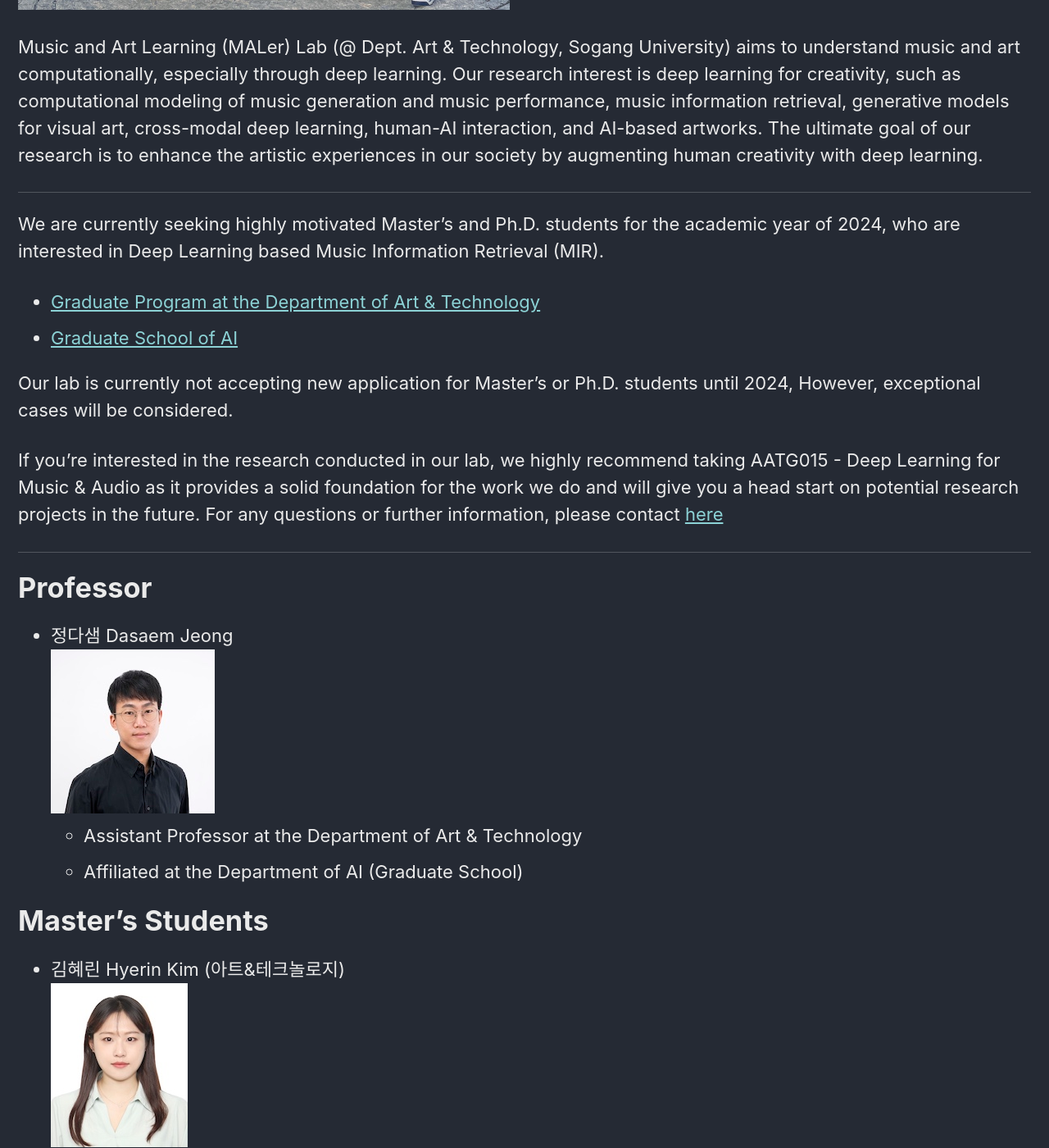
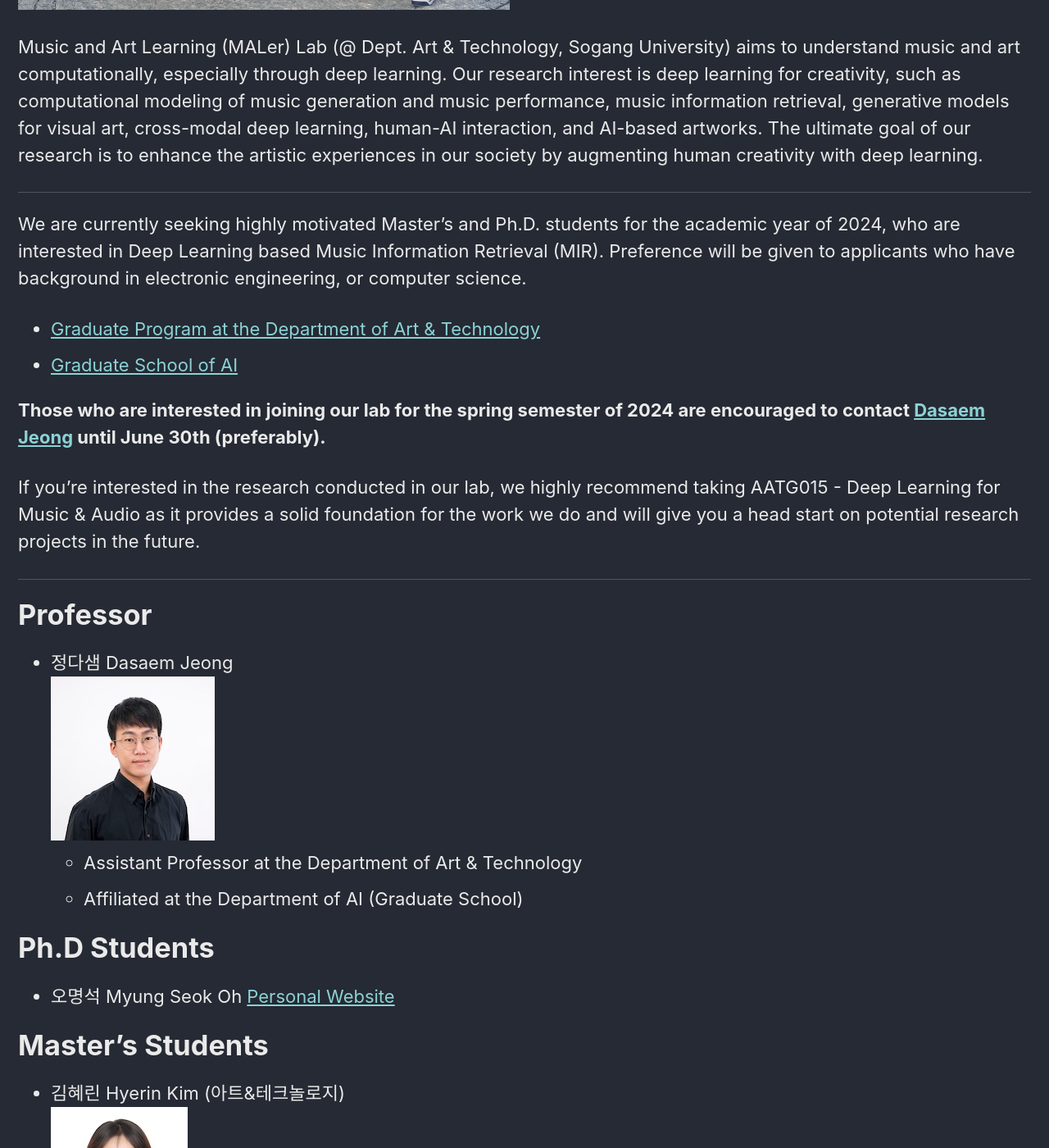
Before and after one commit to jdasam/jdasam.github.io, a Jekyll site: the page built from maler.md, in a window 1280 px wide and 1400 px high, scrolled down 714 px. Shown: the whole window at 82% size. Built offline with Jekyll 4.4.1, drawn with Linux system fonts in a browser that asks for light colours; some of the changed text lies outside the part shown.

Commit message:
update news and lab

```diff
--- a/maler.md
+++ b/maler.md
@@ -9,16 +9,18 @@ permalink: /maler/
 Music and Art Learning (MALer) Lab (@ Dept. Art & Technology, Sogang University) aims to understand music and art computationally, especially through deep learning. Our research interest is deep learning for creativity, such as computational modeling of music generation and music performance, music information retrieval, generative models for visual art, cross-modal deep learning, human-AI interaction, and AI-based artworks. The ultimate goal of our research is to enhance the artistic experiences in our society by augmenting human creativity with deep learning.
 
 ---
-We are currently seeking highly motivated Master's and Ph.D. students for the academic year of 2024, who are interested in Deep Learning based Music Information Retrieval (MIR).
+We are currently seeking highly motivated Master's and Ph.D. students for the academic year of 2024, who are interested in Deep Learning based Music Information Retrieval (MIR). Preference will be given to applicants who have background in electronic engineering, or computer science.
 
 - [Graduate Program at the Department of Art & Technology](http://creative.sogang.ac.kr/at_graduate_20161017/)
 - [Graduate School of AI](https://ai.sogang.ac.kr/ai/index_new.html)
 
 
-Our lab is currently not accepting new application for Master's or Ph.D. students until 2024, However, exceptional cases will be considered.
+**Those who are interested in joining our lab for the spring semester of 2024 are encouraged to contact [Dasaem Jeong](mailto:dasaemj@sogang.ac.kr)
+until June 30th (preferably).**
+
 
 If you're interested in the research conducted in our lab, we highly recommend taking AATG015 - Deep Learning for Music & Audio as it provides a solid foundation for the work we do and will give you a head start on potential research projects in the future.
-For any questions or further information, please contact [here](mailto:dasaemj@sogang.ac.kr)
+<!-- For any questions or further information, please contact [here](mailto:dasaemj@sogang.ac.kr) -->
 
 ---
 
@@ -29,6 +31,8 @@ For any questions or further information, please contact [here](mailto:dasaemj@s
 	- Assistant Professor at the Department of Art & Technology
 	- Affiliated at the Department of AI (Graduate School)
 
+# Ph.D Students
+- 오명석 Myung Seok Oh [Personal Website](https://hearenzo.com/)
 
 # Master's Students
 
```
Also changed, not shown: other parts of maler.md (+6 -3 lines), archive.md (+6 -0 lines).
